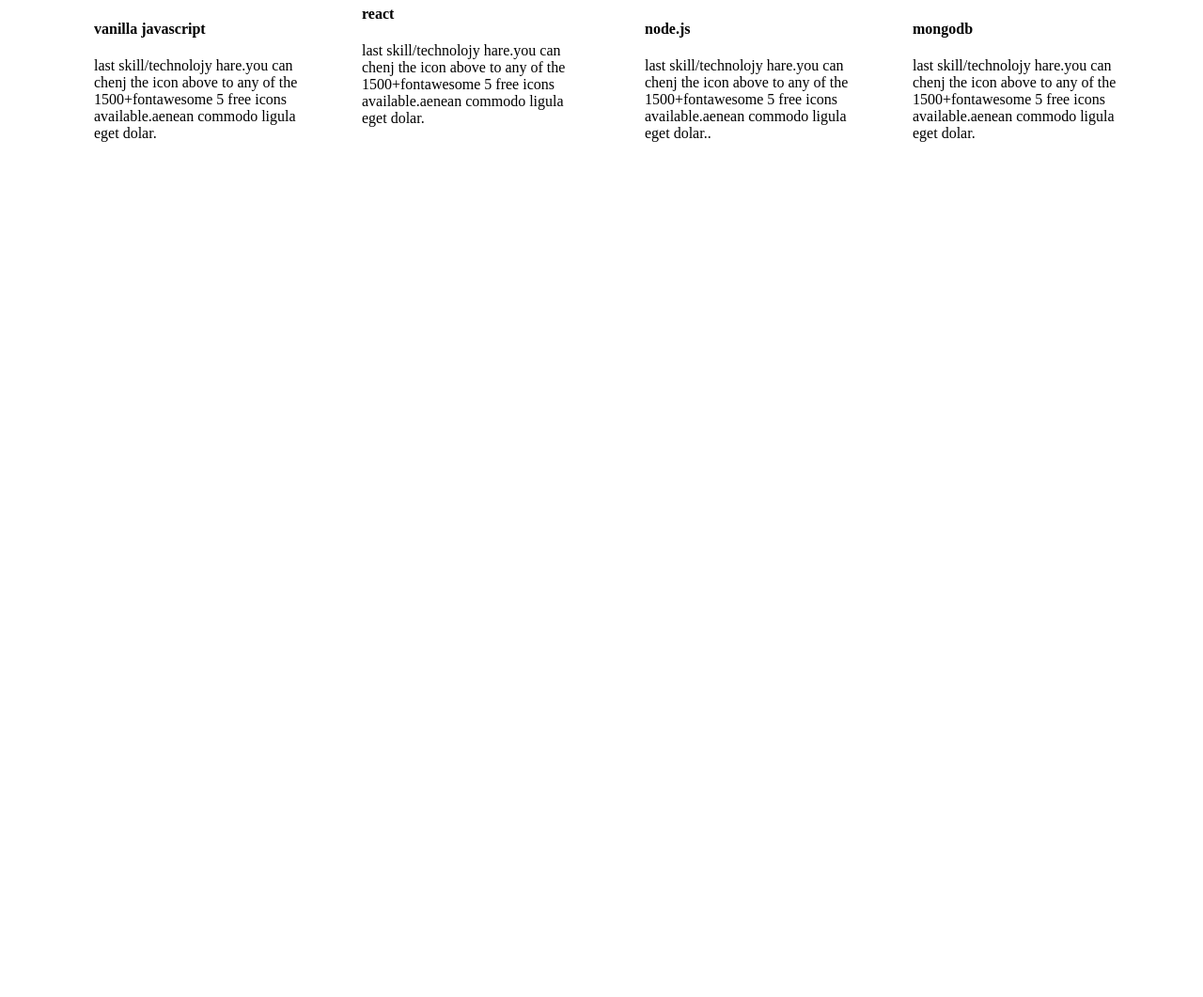
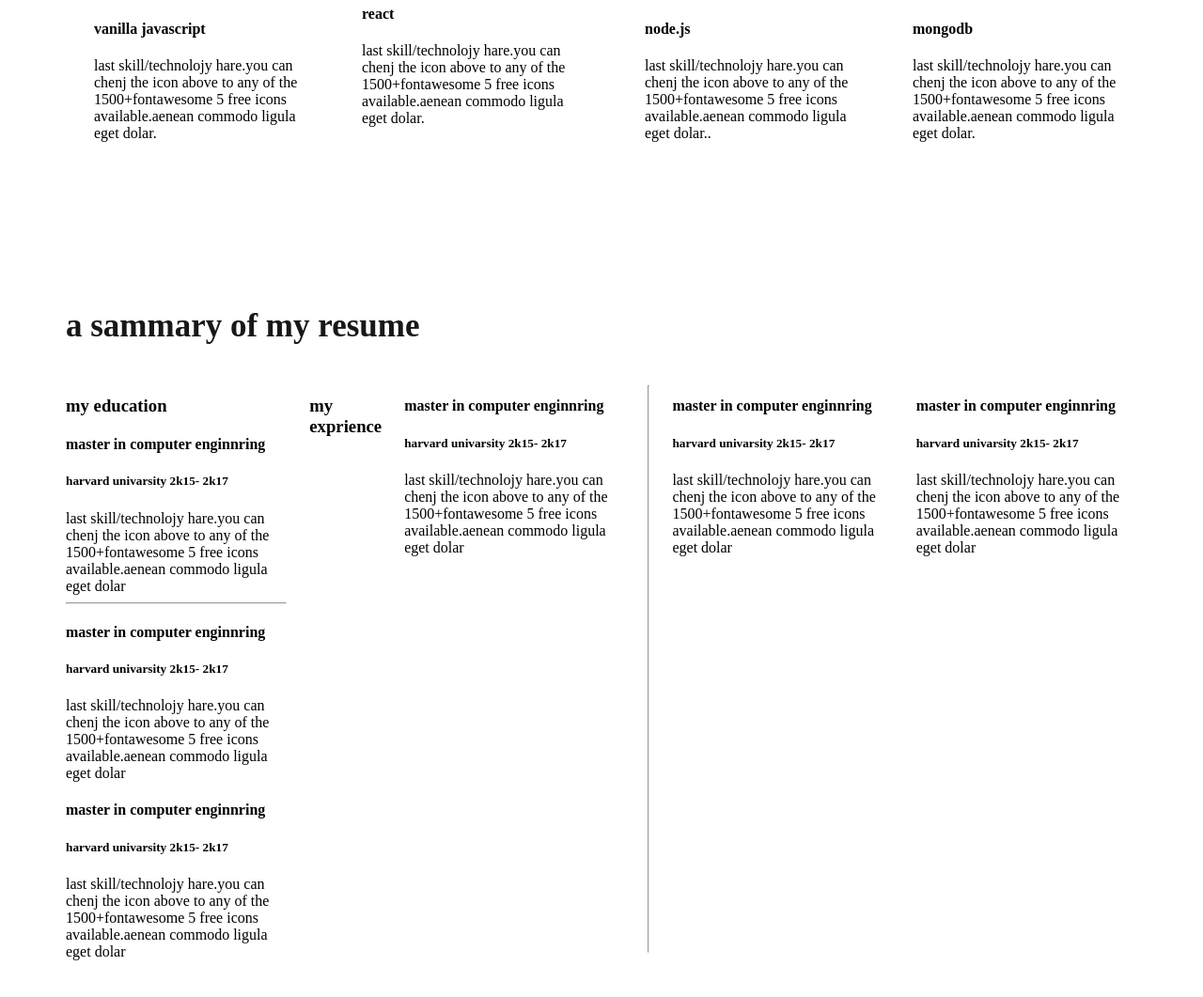
Before and after one commit to mosabbirrahman/web-devoloper-portfolio, a plain HTML site: page index.html in a window 1280 px wide. Shown: the part 2256-3317 px from the top of the page at 94% size. Before the commit the page ends 2461 px from the top, so only its background shows below. Drawn offline with Linux system fonts and the light colour scheme.

Commit message:
=a sammary of my resume

```diff
--- a/index.html
+++ b/index.html
@@ -93,6 +93,56 @@
 
 
                 </section>
+                <section cass="resume">
+                    <h3 class="section-title">a sammary of my resume</h3>
+                    <div class="resume-container">
+                    <div class="resume-column">
+                        <h3 class="resume-column-title">my education</h3>
+                        <div class="experience">
+                            <h4 class="experience-title">master in computer enginnring</h4>
+                            <h5 class="exprience-sub-title">harvard univarsity 2k15- 2k17</h5>
+                            <div class="experience-description">last skill/technolojy hare.you can chenj the icon above to any of the 1500+fontawesome 5 free icons available.aenean commodo ligula eget dolar</div>
+                        </div>
+                        <hr>
+                        <div>
+                            <h4 class="experience-title">master in computer enginnring</h4>
+                            <h5 class="exprience-sub-title">harvard univarsity 2k15- 2k17</h5>
+                            <div class="experience-description">last skill/technolojy hare.you can chenj the icon above to any of the 1500+fontawesome 5 free icons available.aenean commodo ligula eget dolar</div>
+                        </div>
+                        <div class="experience">
+                            <h4 class="experience-title">master in computer enginnring</h4>
+                            <h5 class="exprience-sub-title">harvard univarsity 2k15- 2k17</h5>
+                            <div class="experience-description">last skill/technolojy hare.you can chenj the icon above to any of the 1500+fontawesome 5 free icons available.aenean commodo ligula eget dolar</div>
+                        </div>
+                    </div>
+                    <div class="resume-column">
+                        <h3 class="resume-column-title"> my exprience</h3>
+                    </div>
+
+                        <div class="experience">
+                            <h4 class="experience-title">master in computer enginnring</h4>
+                            <h5 class="exprience-sub-title">harvard univarsity 2k15- 2k17</h5>
+                            <div class="experience-description">last skill/technolojy hare.you can chenj the icon above to any of the 1500+fontawesome 5 free icons available.aenean commodo ligula eget dolar</div>
+                        </div>
+                        <hr>
+                        <div class="experience">
+                            <h4 class="experience-title">master in computer enginnring</h4>
+                            <h5 class="exprience-sub-title">harvard univarsity 2k15- 2k17</h5>
+                            <div class="experience-description">last skill/technolojy hare.you can chenj the icon above to any of the 1500+fontawesome 5 free icons available.aenean commodo ligula eget dolar</div>
+                        </div>
+                        <div class="experience">
+                            <h4 class="experience-title">master in computer enginnring</h4>
+                            <h5 class="exprience-sub-title">harvard univarsity 2k15- 2k17</h5>
+                            <div class="experience-description">last skill/technolojy hare.you can chenj the icon above to any of the 1500+fontawesome 5 free icons available.aenean commodo ligula eget dolar</div>
+                        </div>
+                    </div>
+
+                    </div>
+
+
+
+
+                </section>
     </main>
     <footer>
 
--- a/styles/portfolio.css
+++ b/styles/portfolio.css
@@ -122,3 +122,8 @@
     box-shadow: 0px 6px 50px 0px rgba(0,0,0,0,06);
     border-radius: 5px;
 }
+/*resume section styles*/
+.resume-container{
+    display: flex;
+    gap: 24px;
+}
```
